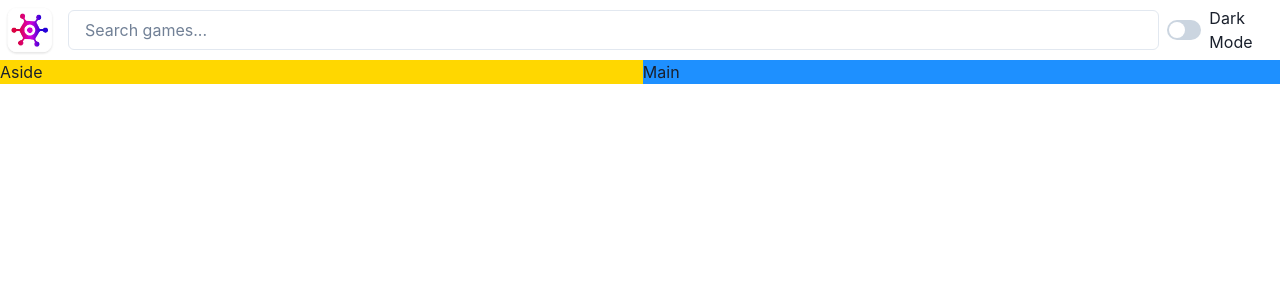
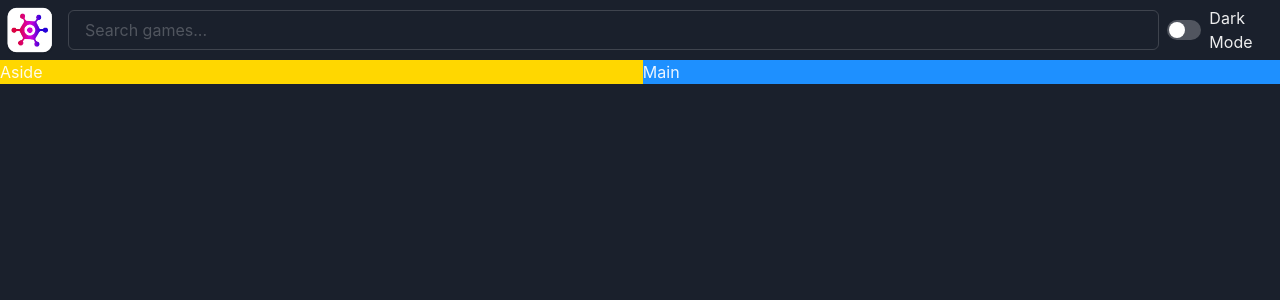
Before and after one commit to kagye/gamehub, a React (Vite) app: page / in a window 1280 px wide. Shown: the top 300 px of the page. Built offline with nearby package versions, Linux system fonts and the light colour scheme.

Commit message:
start basic layout and colour mode

```diff
--- a/src/App.tsx
+++ b/src/App.tsx
@@ -1,6 +1,7 @@
+import { useState } from 'react';
 import { Grid, GridItem, Show } from '@chakra-ui/react';
-import React, { useState } from 'react';
 import NavBar from './components/NavBar';
+
 const App = () => {
   const [darkMode, setDarkMode] = useState(false);
 
--- a/src/main.tsx
+++ b/src/main.tsx
@@ -1,12 +1,14 @@
 import React from 'react';
 import ReactDOM from 'react-dom/client';
-import { ChakraProvider } from '@chakra-ui/react';
+import { ChakraProvider, ColorModeScript } from '@chakra-ui/react';
 import App from './App';
+import theme from './theme';
 import './index.css';
 
 ReactDOM.createRoot(document.getElementById('root') as HTMLElement).render(
   <React.StrictMode>
-    <ChakraProvider>
+    <ChakraProvider theme={theme}>
+      <ColorModeScript initialColorMode={theme.config.initialColorMode} />
       <App />
     </ChakraProvider>
   </React.StrictMode>
--- /dev/null
+++ b/src/theme.ts
@@ -0,0 +1,9 @@
+import { extendTheme, ThemeConfig } from '@chakra-ui/react';
+
+const config: ThemeConfig = {
+  initialColorMode: 'dark',
+};
+
+const theme = extendTheme({ config });
+
+export default theme;
```
